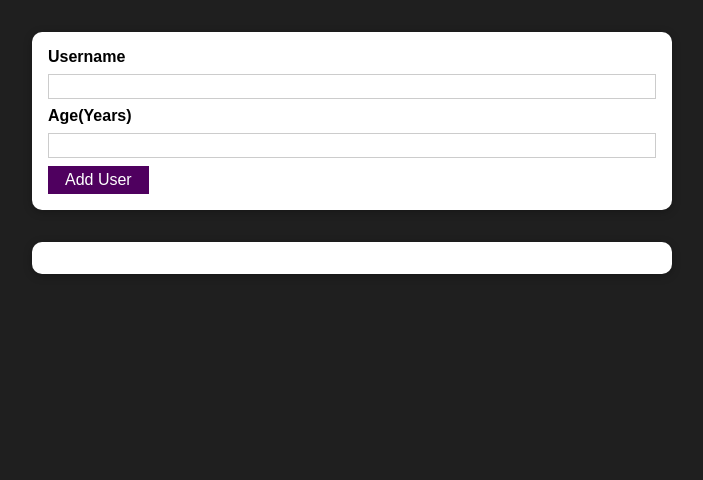
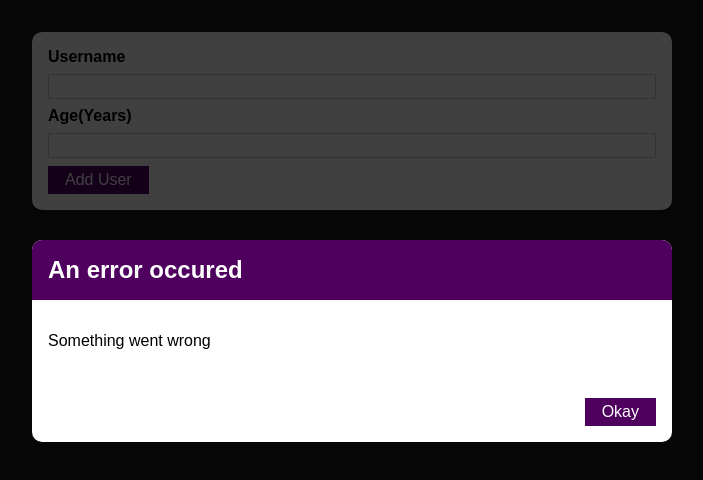
Before and after one commit to muratakdag/React-Practice-Projects, a React (Create React App) app in the folder Simple Card Project/: page / in a window 1280 px wide. Shown: the top 480 px of the page, without its empty margins (288-991 px from the left). Built offline with nearby package versions, Linux system fonts and the light colour scheme.

Commit message:
Add  "ErrorModal" Component

```diff
--- /dev/null
+++ b/Simple Card Project/src/components/UI/ErrorModal.js
@@ -0,0 +1,25 @@
+import React from "react";
+import Card from "./Card";
+import Button from "./Button";
+import classes from "./ErrorModal.module.css";
+
+const ErrorModal = (props) => {
+  return (
+    <div>
+      <div className={classes.backdrop} />
+      <Card className={classes.modal}>
+        <header className={classes.header}>
+          <h2>{props.title}</h2>
+        </header>
+        <div className={classes.content}>
+          <p>{props.message}</p>
+        </div>
+        <footer className={classes.actions}>
+          <Button>Okay</Button>
+        </footer>
+      </Card>
+    </div>
+  );
+};
+
+export default ErrorModal;
--- /dev/null
+++ b/Simple Card Project/src/components/UI/ErrorModal.module.css
@@ -0,0 +1,45 @@
+.backdrop {
+  position: fixed;
+  top: 0;
+  left: 0;
+  width: 100%;
+  height: 100vh;
+  z-index: 10;
+  background: rgba(0, 0, 0, 0.75);
+}
+
+.modal {
+  position: fixed;
+  top: 30vh;
+  left: 10%;
+  width: 80%;
+  z-index: 100;
+  overflow: hidden;
+}
+
+.header {
+  background: #4f005f;
+  padding: 1rem;
+}
+
+.header h2 {
+  margin: 0;
+  color: white;
+}
+
+.content {
+  padding: 1rem;
+}
+
+.actions {
+  padding: 1rem;
+  display: flex;
+  justify-content: flex-end;
+}
+
+@media (min-width: 768px) {
+  .modal {
+    left: calc(50% - 20rem);
+    width: 40rem;
+  }
+}
--- a/Simple Card Project/src/components/Users/AddUser.js
+++ b/Simple Card Project/src/components/Users/AddUser.js
@@ -2,6 +2,7 @@
 import Card from "../UI/Card";
 import classes from "./AddUser.module.css";
 import Button from "../UI/Button";
+import ErrorModal from "../UI/ErrorModal";
 const AddUser = (props) => {
   const [enteredUsername, setEnteredUsername] = useState("");
   const [enteredAge, setEnteredAge] = useState("");
@@ -25,6 +26,8 @@
     setEnteredAge(event.target.value);
   };
   return (
+    <div>
+      <ErrorModal title="An error occured" message="Something went wrong" />
       <Card className={classes.input}>
         <form onSubmit={addUserHandler}>
           <label htmlFor="username">Username</label>
@@ -44,6 +47,7 @@
           <Button type="submit">Add User</Button>
         </form>
       </Card>
+    </div>
   );
 };
 
```
Lines whose indentation alone changed are shown as unchanged.
